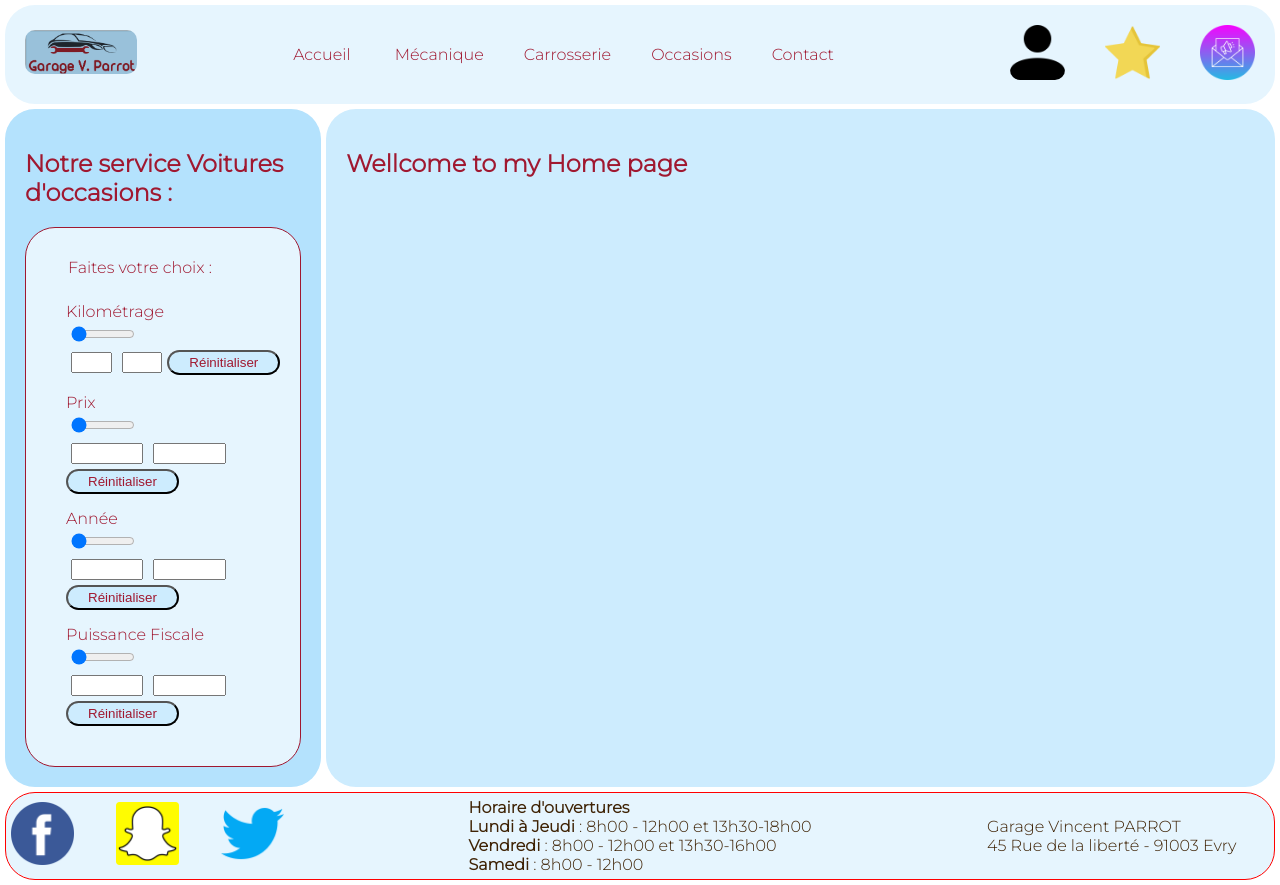
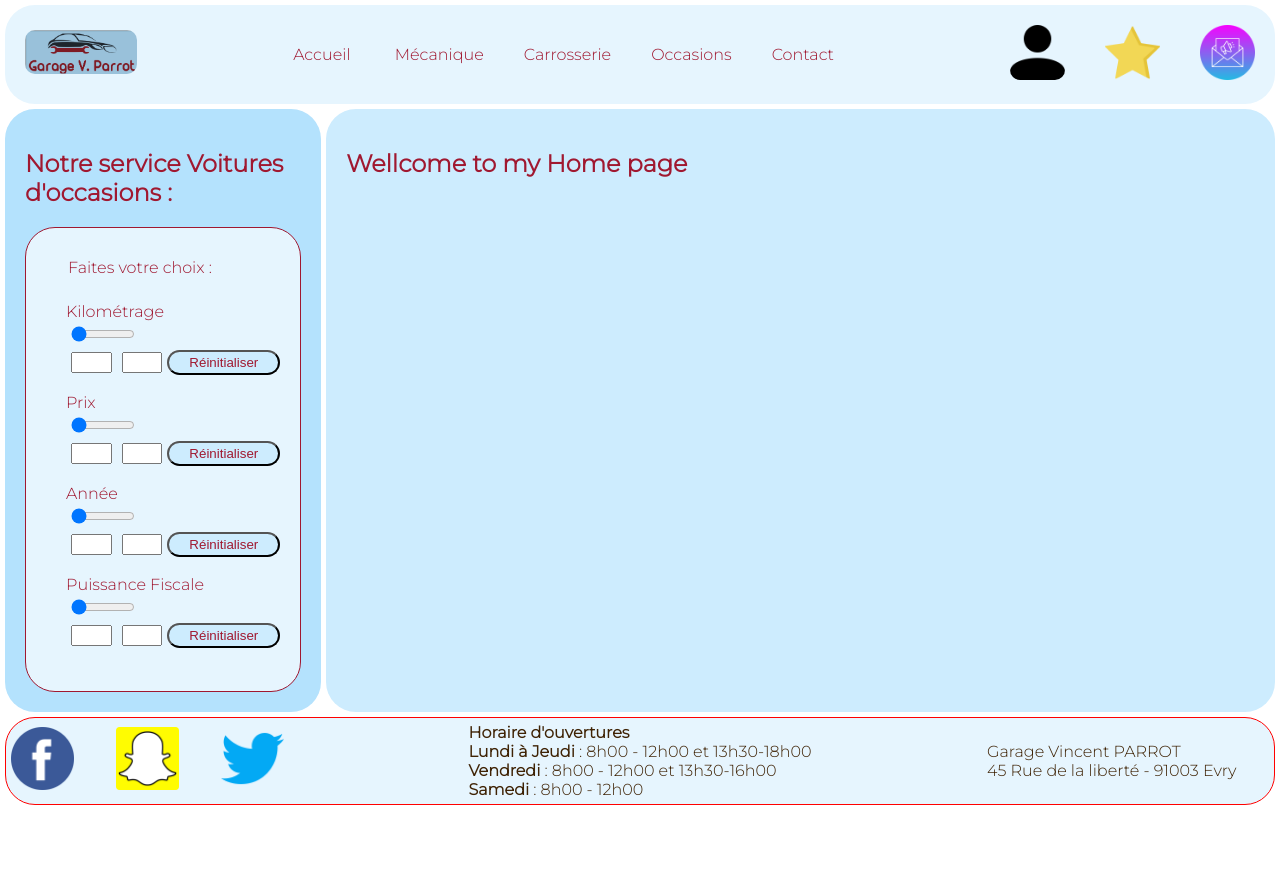
Before and after one commit to zeba79/ECF-Garage-Parrot, a React (Create React App) app: page / in a window 1280 px wide. After the commit the page ends 810 px from the top, so only its background shows below. Built offline with nearby package versions, Linux system fonts and the light colour scheme.

Commit message:
align items to aside

```diff
--- a/src/Components/Main/index.js
+++ b/src/Components/Main/index.js
@@ -68,8 +68,8 @@ function Main() {
                   <input type="range" id="fiscpower" name="fiscpower" min="0" max="350000"/>
               </div>
                 <div className='power'>
-                  <input type="number" id="minNum" name="minNum" min="0" max="350000" size="20" />
-                  <input type="number" id="maxNum" name="maxNum" min="0" max="350000" size="20" />
+                  <input type="text" id="minNum" name="minNum" min="0" max="350000" size="20" />
+                  <input type="text" id="maxNum" name="maxNum" min="0" max="350000" size="20" />
                   <button className='reinit' >Réinitialiser</button>
               </div>
 
@@ -145,7 +145,7 @@ border-radius: 30px;
   margin: auto;
   padding: 10px;
 
-  & .kilometre{
+  & .kilometre, .prices, .years, .power{
     display: flex;
      justify-content: center;
     align-items: center;
```
